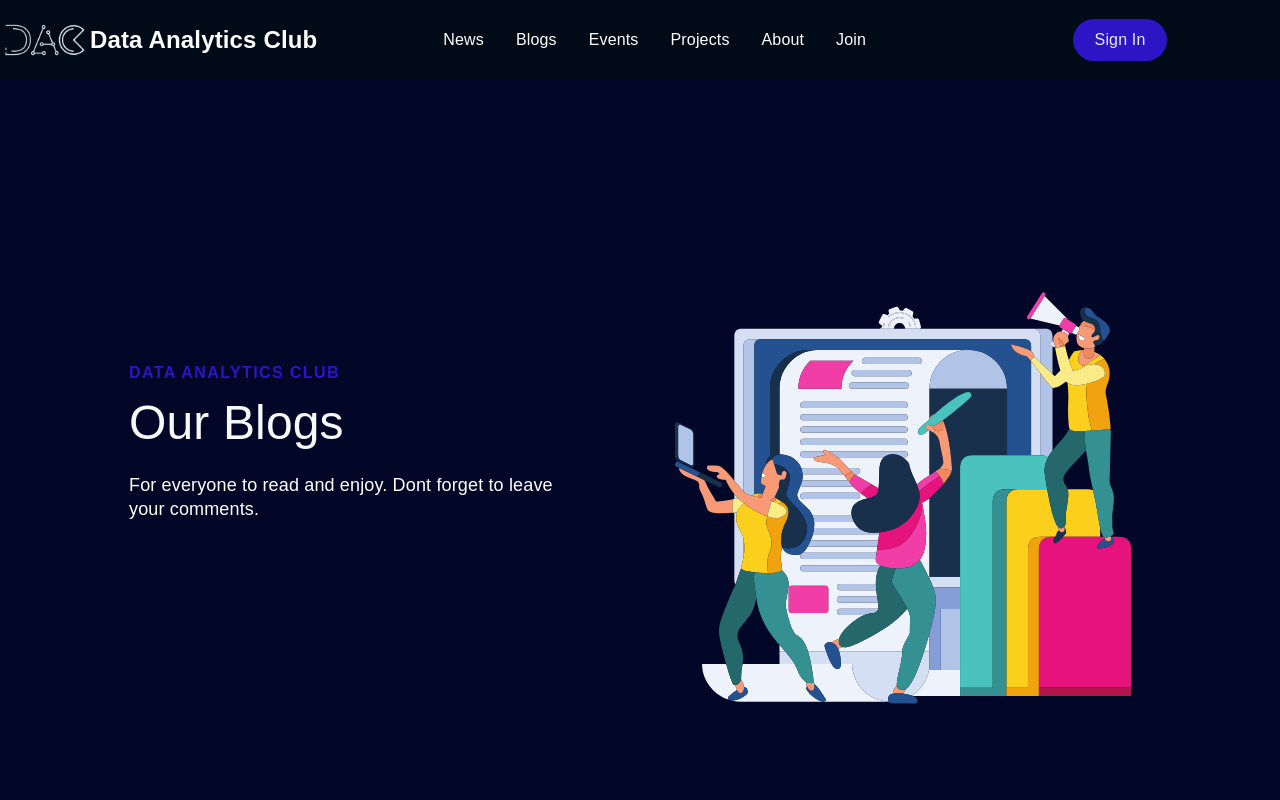
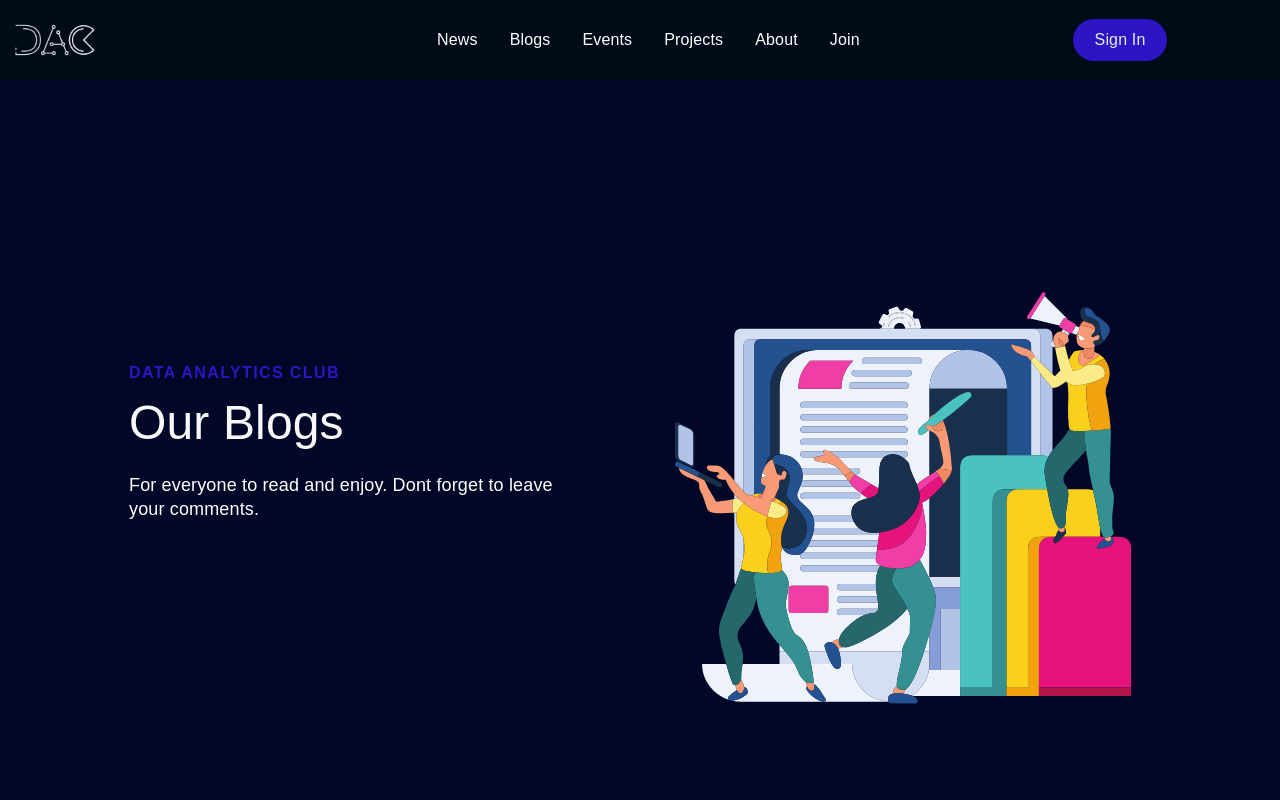
Before and after one commit to Dac-Web/Dac-Website, a React (Create React App) app: page /Blog in a window 1280 px wide. Shown: the top 800 px of the page. Built offline with nearby package versions, Linux system fonts and the light colour scheme; no server answers; a web font is replaced by a local one.

Commit message:
Updated logo

```diff
--- a/src/components/Footer/Footer.jsx
+++ b/src/components/Footer/Footer.jsx
@@ -59,7 +59,7 @@ const Footer = () => {
         <SocialMedia>
           <SocialMediaWrap>
             <SocialLogo to='/' onClick={toggleHome}>
-            <img src={Logo} width="90px" height="90px"/> Data Analytics Club
+            <img src={Logo} width="90px" height="90px"/>
             </SocialLogo>
             <SocialIcons>
               {/* <SocialIconLink href='/' target='_blank' arial-label='Facebook'>
--- a/src/components/Hero/Hero.jsx
+++ b/src/components/Hero/Hero.jsx
@@ -17,7 +17,7 @@ const Hero = () => {
         <VideoBg autoPlay loop muted src={Video} type='video/mp4' />
       </HeroBg>
       <HeroContent>
-        <HeroH1>Welcome to DAC</HeroH1>
+        <HeroH1>Welcome to Data Analytics Club</HeroH1>
         <HeroP>The one stop destination to hardcore Data Analytics</HeroP>
         <HeroBtnWrapper>
           <Button to='Joinus' onMouseEnter={onHover} onMouseLeave={onHover} primary='true' dark='true'               smooth={true} duration={500} spy={true} exact='true' offset={-80}>
--- a/src/components/Navbar/Navbar.jsx
+++ b/src/components/Navbar/Navbar.jsx
@@ -64,7 +64,7 @@ const Navbar = ({ toggle }) => {
     <IconContext.Provider value={{ color: '#fff'}}>
       <Nav scrollNav={scrollNav}>
         <NavbarContainer>
-          <NavLogo to='/' onClick={toggleHome}><img src={Logo} alt="" width="90" height="90"/>  Data Analytics Club</NavLogo>
+          <NavLogo to='/' onClick={toggleHome}><img src={Logo} alt="" width="90" height="90"/></NavLogo>
           <MobileIcon onClick = {toggle}>
             <FaBars/>
           </MobileIcon>
--- a/src/components/Navbar/NavbarElements.jsx
+++ b/src/components/Navbar/NavbarElements.jsx
@@ -28,6 +28,7 @@ export const NavbarContainer = styled.div`
   z-index: 1;
   width: 100%;
   max-width: 1500px;
+
 `
 export const NavLogo = styled(LinkR) `
   color:#fff;
@@ -39,7 +40,7 @@ export const NavLogo = styled(LinkR) `
   font-weight: bold;
   text-decoration: none;
   color : white;
-
+  margin-left: 10px;
   &:hover
   {
     color : white;
@@ -70,7 +71,7 @@ export const NavMenu = styled.ul`
   justify-content: center;
   list-style: none;
   text-align: center;
-
+  margin-left: 16%;
 
   @media screen and (max-width: 768px) {
     display: none;
--- a/src/components/SideBar/SidebarElements.jsx
+++ b/src/components/SideBar/SidebarElements.jsx
@@ -69,7 +69,7 @@ export const SidebarLink = styled(LinkR)`
   cursor: pointer;
   padding-right: 2rem;
   &:hover {
-    color: #01bf71;
+    color: ${color.Blue};
     transition: 0.2s ease-in-out;
   }
 `
```
Also changed, not shown: 6 other files (tests, documents, lock files or other folders).
